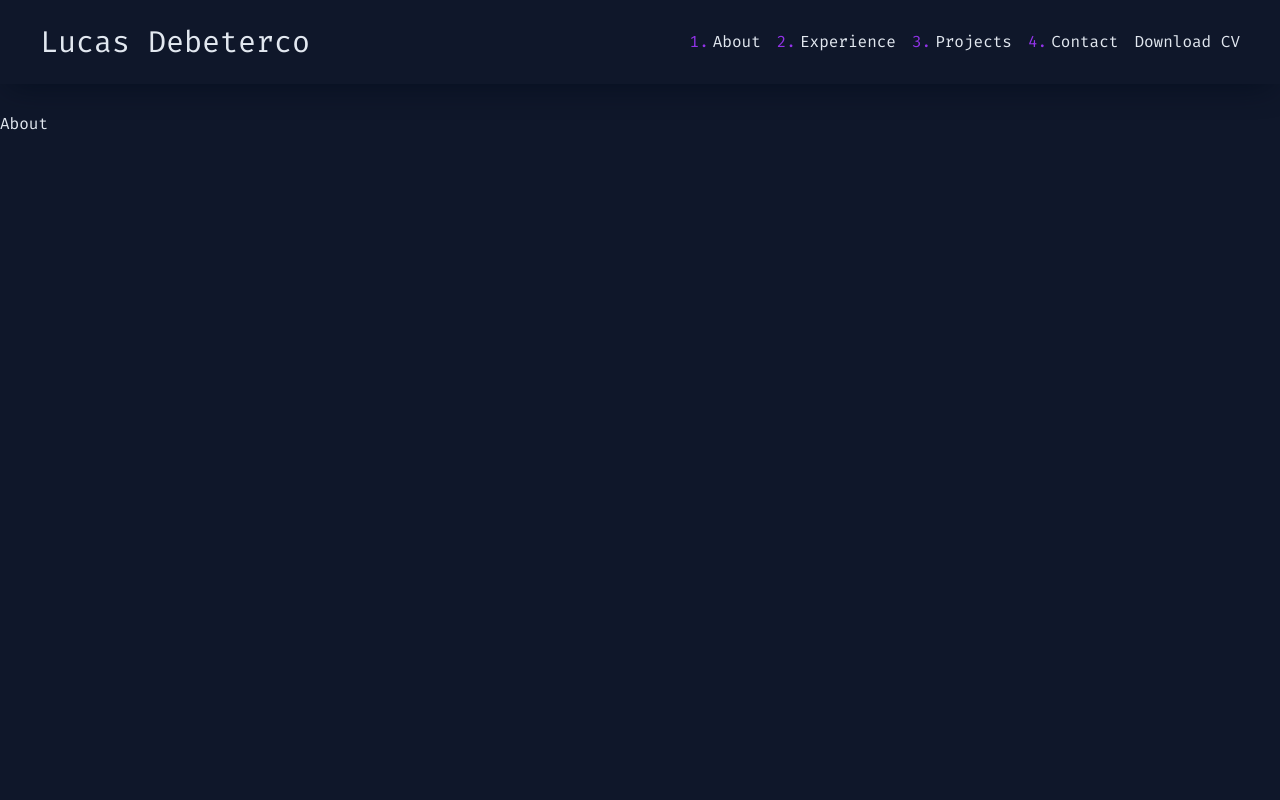
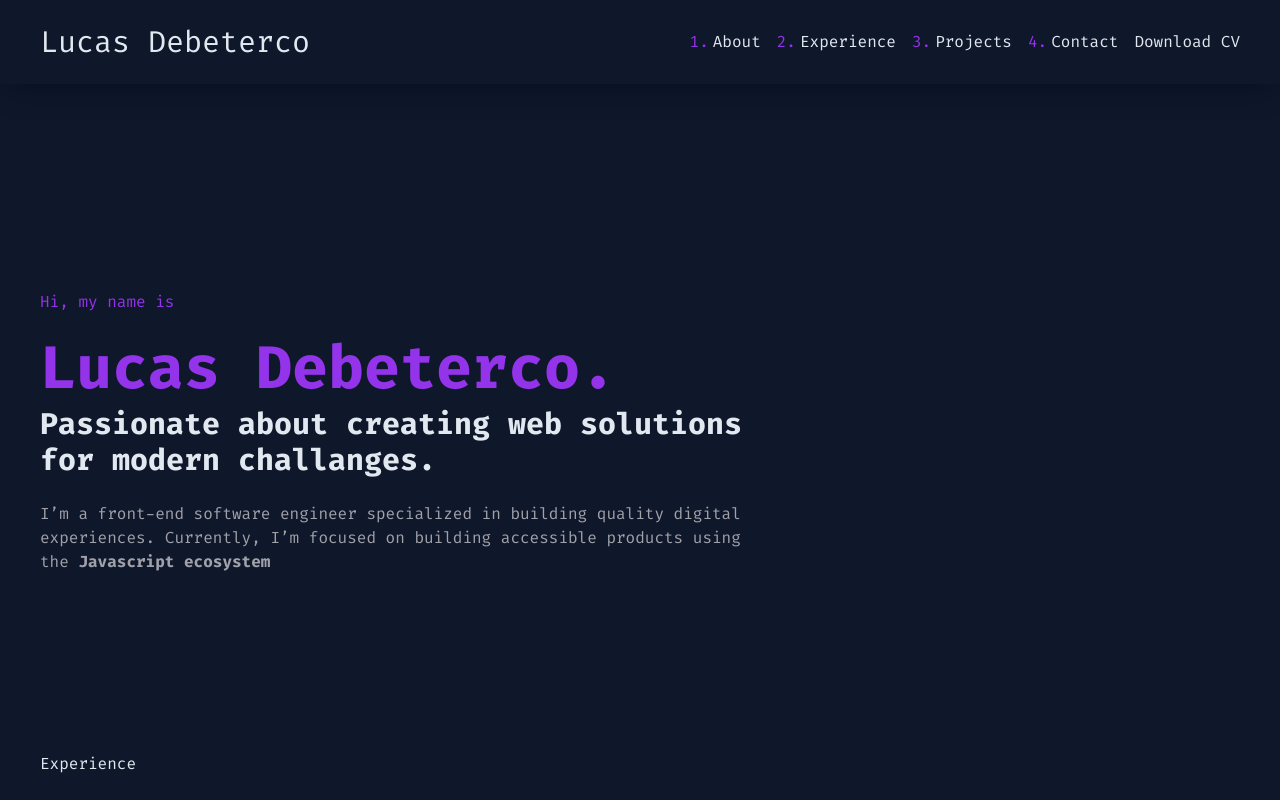
Before and after one commit to lucasdebeterco/lucasdebeterco-dev, a Next.js app: page / in a window 1280 px wide. Shown: the top 800 px of the page. Built offline with nearby package versions, Linux system fonts and the light colour scheme.

Commit message:
About presentation area

```diff
--- a/src/app/page.tsx
+++ b/src/app/page.tsx
@@ -5,9 +5,17 @@ export default function Home() {
         <>
             <Header />
 
-            <div className="pt-28">
-                <section id="about-section" className="h-screen">
-                    About
+            <div className="mx-auto max-w-[1360px] px-10 pt-28">
+                <section id="about-section" className="flex h-[80vh] flex-col justify-center gap-6">
+                    <span className="text-purple-600">Hi, my name is</span>
+                    <div className="flex flex-col gap-2 font-bold">
+                        <h1 className="text-6xl text-purple-600">Lucas Debeterco.</h1>
+                        <h2 className="max-w-[60%] text-3xl">Passionate about creating web solutions for modern challanges.</h2>
+                    </div>
+                    <span className="max-w-[60%] text-zinc-400">
+                        I’m a front-end software engineer specialized in building quality digital experiences.
+                        Currently, I’m focused on building accessible products using the <span className="font-bold">Javascript ecosystem</span>
+                    </span>
                 </section>
                 <section id="experience-section" className="h-screen">
                     Experience
--- a/src/app/utils/scrollSmoothTo.ts
+++ b/src/app/utils/scrollSmoothTo.ts
@@ -1,9 +1,6 @@
 export function scrollSmoothTo(event, elementId) {
     event.preventDefault()
     const element = document.getElementById(elementId)
-
-    element.scrollIntoView({
-        block: 'start',
-        behavior: 'smooth'
-    })
+    const y = element.getBoundingClientRect().top + window.scrollY - 120
+    window.scrollTo({top: y, behavior: 'smooth'})
 }
```
